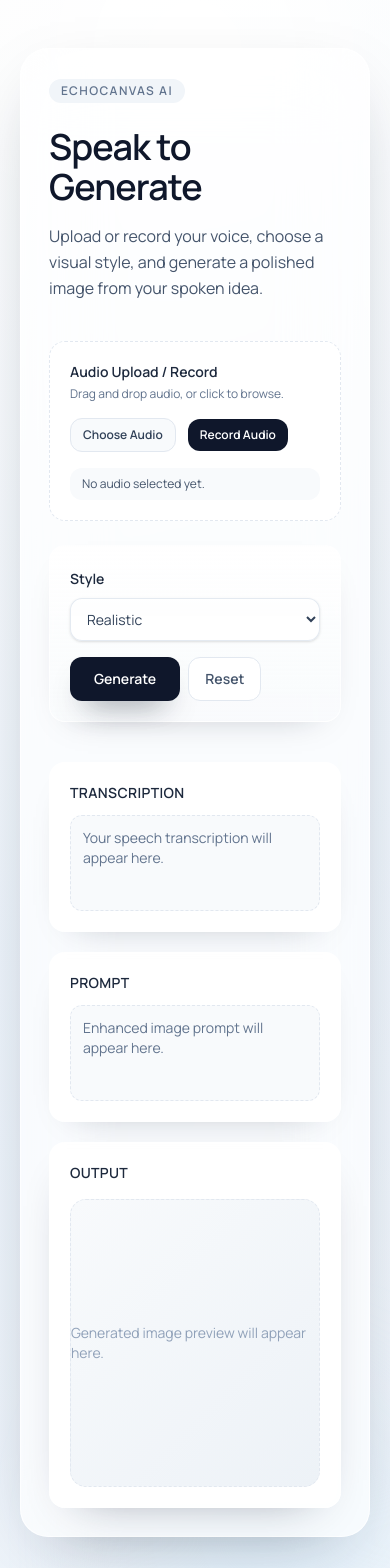
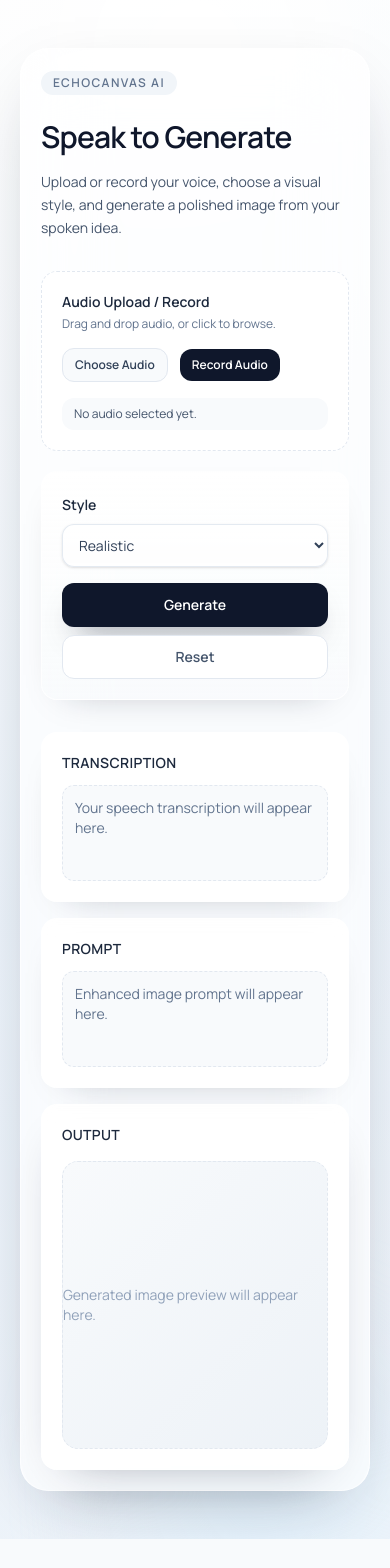
Before and after one commit to sarthaksinghaniya/EchoCanvas, a Next.js app in the folder speech_to_image_free/frontend/: page / in a window 390 px wide. Shown: the top 1568 px of the page. After the commit the page ends 1539 px from the top, so only its background shows below. Built offline with nearby package versions, Linux system fonts and the light colour scheme.

Commit message:
Finalize frontend responsiveness and state safety polish

```diff
--- a/speech_to_image_free/frontend/components/AudioInput.tsx
+++ b/speech_to_image_free/frontend/components/AudioInput.tsx
@@ -1,6 +1,6 @@
 "use client";
 
-import { useId, useRef, useState } from "react";
+import { useEffect, useRef, useState } from "react";
 
 type AudioInputProps = {
   value: File | null;
@@ -17,7 +17,6 @@ export function AudioInput({
   allowRecording = true,
   disabled = false,
 }: AudioInputProps) {
-  const inputId = useId();
   const fileInputRef = useRef<HTMLInputElement | null>(null);
   const mediaRecorderRef = useRef<MediaRecorder | null>(null);
   const streamRef = useRef<MediaStream | null>(null);
@@ -113,6 +112,12 @@ export function AudioInput({
     setIsRecording(false);
   };
 
+  useEffect(() => {
+    if (disabled && isRecording) {
+      stopRecording();
+    }
+  }, [disabled, isRecording]);
+
   return (
     <div className={className}>
       <div
@@ -151,7 +156,6 @@ export function AudioInput({
       >
         <input
           ref={fileInputRef}
-          id={inputId}
           type="file"
           accept="audio/*"
           className="hidden"
--- a/speech_to_image_free/frontend/components/landing-card.tsx
+++ b/speech_to_image_free/frontend/components/landing-card.tsx
@@ -1,13 +1,14 @@
 "use client";
 
 import { AnimatePresence, motion } from "framer-motion";
-import { useRef, useState } from "react";
+import { useEffect, useRef, useState } from "react";
 
 import { AudioInput } from "@/components/AudioInput";
 import { speechToImage } from "@/lib/api";
 
+const LOADING_STAGES = ["Uploading audio...", "Transcribing...", "Generating image..."];
+
 export function LandingCard() {
-  const loadingStages = ["Uploading audio...", "Transcribing...", "Generating image..."];
   const [selectedAudio, setSelectedAudio] = useState<File | null>(null);
   const [style, setStyle] = useState("realistic");
   const [isLoading, setIsLoading] = useState(false);
@@ -18,10 +19,20 @@ export function LandingCard() {
   const [imageUrl, setImageUrl] = useState("");
   const [isDownloading, setIsDownloading] = useState(false);
   const loadingTimersRef = useRef<number[]>([]);
+  const activeRequestIdRef = useRef(0);
 
-  const currentStageIndex = Math.max(loadingStages.indexOf(loadingMessage), 0);
+  const currentStageIndex = Math.max(LOADING_STAGES.indexOf(loadingMessage), 0);
+
+  useEffect(() => {
+    return () => {
+      loadingTimersRef.current.forEach((timerId) => window.clearTimeout(timerId));
+      loadingTimersRef.current = [];
+      activeRequestIdRef.current += 1;
+    };
+  }, []);
 
   const handleReset = () => {
+    activeRequestIdRef.current += 1;
     loadingTimersRef.current.forEach((timerId) => window.clearTimeout(timerId));
     loadingTimersRef.current = [];
     setSelectedAudio(null);
@@ -74,6 +85,8 @@ export function LandingCard() {
     setTranscription("");
     setFinalPrompt("");
     setImageUrl("");
+    const requestId = activeRequestIdRef.current + 1;
+    activeRequestIdRef.current = requestId;
 
     window.clearTimeout(loadingTimersRef.current[0]);
     window.clearTimeout(loadingTimersRef.current[1]);
@@ -84,14 +97,23 @@ export function LandingCard() {
 
     try {
       const result = await speechToImage(selectedAudio, style);
+      if (activeRequestIdRef.current !== requestId) {
+        return;
+      }
       setTranscription(result.transcription);
       setFinalPrompt(result.final_prompt);
       setImageUrl(result.image_url);
     } catch (requestError) {
+      if (activeRequestIdRef.current !== requestId) {
+        return;
+      }
       const message =
         requestError instanceof Error ? requestError.message : "Something went wrong.";
       setError(message);
     } finally {
+      if (activeRequestIdRef.current !== requestId) {
+        return;
+      }
       loadingTimersRef.current.forEach((timerId) => window.clearTimeout(timerId));
       loadingTimersRef.current = [];
       setLoadingMessage("");
@@ -104,22 +126,22 @@ export function LandingCard() {
       initial={{ opacity: 0, y: 20 }}
       animate={{ opacity: 1, y: 0 }}
       transition={{ duration: 0.45, ease: "easeOut" }}
-      className="rounded-[28px] border border-white/70 bg-white/65 p-7 shadow-[0_24px_70px_-30px_rgba(15,23,42,0.35)] backdrop-blur-2xl sm:p-10 lg:p-12"
+      className="rounded-[28px] border border-white/70 bg-white/65 p-5 shadow-[0_24px_70px_-30px_rgba(15,23,42,0.35)] backdrop-blur-2xl sm:p-8 lg:p-12"
     >
       <p className="inline-flex rounded-xl bg-slate-100 px-3 py-1 text-xs font-semibold tracking-[0.12em] text-slate-500 uppercase">
         EchoCanvas AI
       </p>
 
-      <h1 className="mt-6 text-4xl font-semibold tracking-tight text-slate-900 sm:text-5xl">
+      <h1 className="mt-6 text-3xl font-semibold tracking-tight text-slate-900 sm:text-5xl">
         Speak to Generate
       </h1>
 
-      <p className="mt-4 max-w-3xl text-base leading-relaxed text-slate-600 sm:text-lg">
+      <p className="mt-4 max-w-3xl text-sm leading-relaxed text-slate-600 sm:text-lg">
         Upload or record your voice, choose a visual style, and generate a polished
         image from your spoken idea.
       </p>
 
-      <div className="mt-10 space-y-6">
+      <div className="mt-8 space-y-5 sm:mt-10 sm:space-y-6">
         <AudioInput value={selectedAudio} onChange={setSelectedAudio} disabled={isLoading} />
 
         <section className="rounded-2xl border border-white/70 bg-gradient-to-b from-white/85 to-slate-50/70 p-5 shadow-[0_14px_36px_-26px_rgba(15,23,42,0.35)] sm:p-6">
@@ -142,7 +164,7 @@ export function LandingCard() {
               </select>
             </div>
 
-            <div className="flex items-center gap-2">
+            <div className="flex items-center gap-2 max-sm:flex-col max-sm:items-stretch">
               <motion.button
                 type="button"
                 onClick={() => void handleGenerate()}
@@ -174,6 +196,7 @@ export function LandingCard() {
               exit={{ opacity: 0, y: -4 }}
               transition={{ duration: 0.2 }}
               className="rounded-xl border border-slate-200/70 bg-white/80 p-3 text-sm text-slate-600 shadow-sm"
+              aria-live="polite"
             >
               <div className="mb-2 flex items-center gap-2">
                 <motion.span
@@ -184,7 +207,7 @@ export function LandingCard() {
                 <span>{loadingMessage}</span>
               </div>
               <div className="grid grid-cols-3 gap-2">
-                {loadingStages.map((stage, index) => (
+                {LOADING_STAGES.map((stage, index) => (
                   <div
                     key={stage}
                     className={`h-1.5 rounded-full transition ${
@@ -205,6 +228,7 @@ export function LandingCard() {
               animate={{ opacity: 1, y: 0 }}
               exit={{ opacity: 0, y: -4 }}
               className="rounded-xl border border-rose-200 bg-rose-50 px-3 py-2 text-sm text-rose-700"
+              aria-live="polite"
             >
               {error}
             </motion.div>
@@ -212,7 +236,7 @@ export function LandingCard() {
         </AnimatePresence>
       </div>
 
-      <div className="mt-10 grid gap-5 lg:grid-cols-2">
+      <div className="mt-8 grid gap-4 sm:mt-10 sm:gap-5 lg:grid-cols-2">
         <motion.section
           initial={{ opacity: 0, y: 12 }}
           animate={{ opacity: 1, y: 0 }}
@@ -283,6 +307,8 @@ export function LandingCard() {
                 exit={{ opacity: 0, scale: 0.99, y: -8 }}
                 transition={{ duration: 0.35, ease: "easeOut" }}
                 className="mt-4 max-h-[34rem] w-full rounded-2xl border border-slate-200/80 object-cover shadow-[0_18px_40px_-24px_rgba(15,23,42,0.45)]"
+                loading="lazy"
+                decoding="async"
               />
             ) : (
               <motion.div
```
